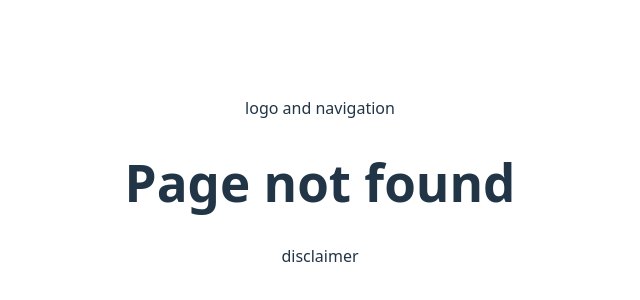
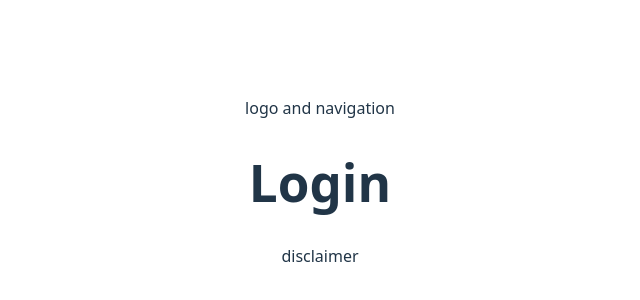
Before and after one commit to MatthieuMosch/link-to-hyrule, a React (Vite) app: page /login in a window 1280 px wide. Before the commit this address had no page. Shown: the part 218-518 px from the top of the page, without its empty margins (320-960 px from the left). Built offline with nearby package versions, Linux system fonts and the light colour scheme.

Commit message:
login routing toegevoegd

```diff
--- a/src/App.jsx
+++ b/src/App.jsx
@@ -1,7 +1,8 @@
-import './App.css'
+import "./App.css";
 import {Route, Routes} from "react-router-dom";
 import Home from "./pages/home/Home.jsx";
 import NotFound from "./pages/notfound/NotFound.jsx";
+import Login from "./pages/login/Login.jsx";
 
 function App() {
     return (
@@ -10,6 +11,7 @@
             <main>
                 <Routes>
                     <Route path="/" element={<Home/>}/>
+                    <Route path="/login" element={<Login/>}/>
                     <Route path="*" element={<NotFound/>}/>
                 </Routes>
             </main>
@@ -18,4 +20,4 @@
     )
 }
 
-export default App
+export default App;
--- a/src/pages/home/Home.jsx
+++ b/src/pages/home/Home.jsx
@@ -1,7 +1,10 @@
+import {Link} from "react-router-dom";
+
 function Home() {
     return (
         <>
             <h1>Homepage</h1>
+            <Link to="/login">Login</Link>
         </>
     );
 }
--- /dev/null
+++ b/src/pages/login/Login.jsx
@@ -0,0 +1,9 @@
+function Login() {
+    return (
+        <>
+            <h1>Login</h1>
+        </>
+    );
+}
+
+export default Login;
```
